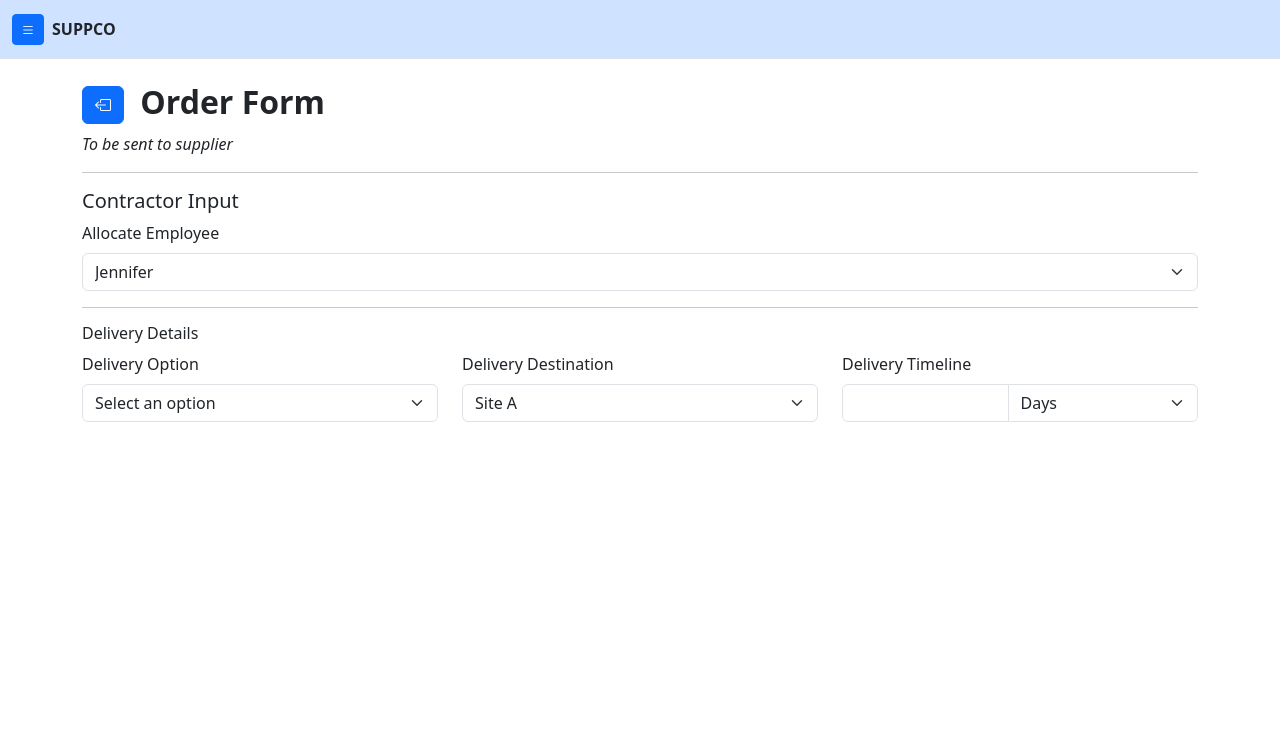
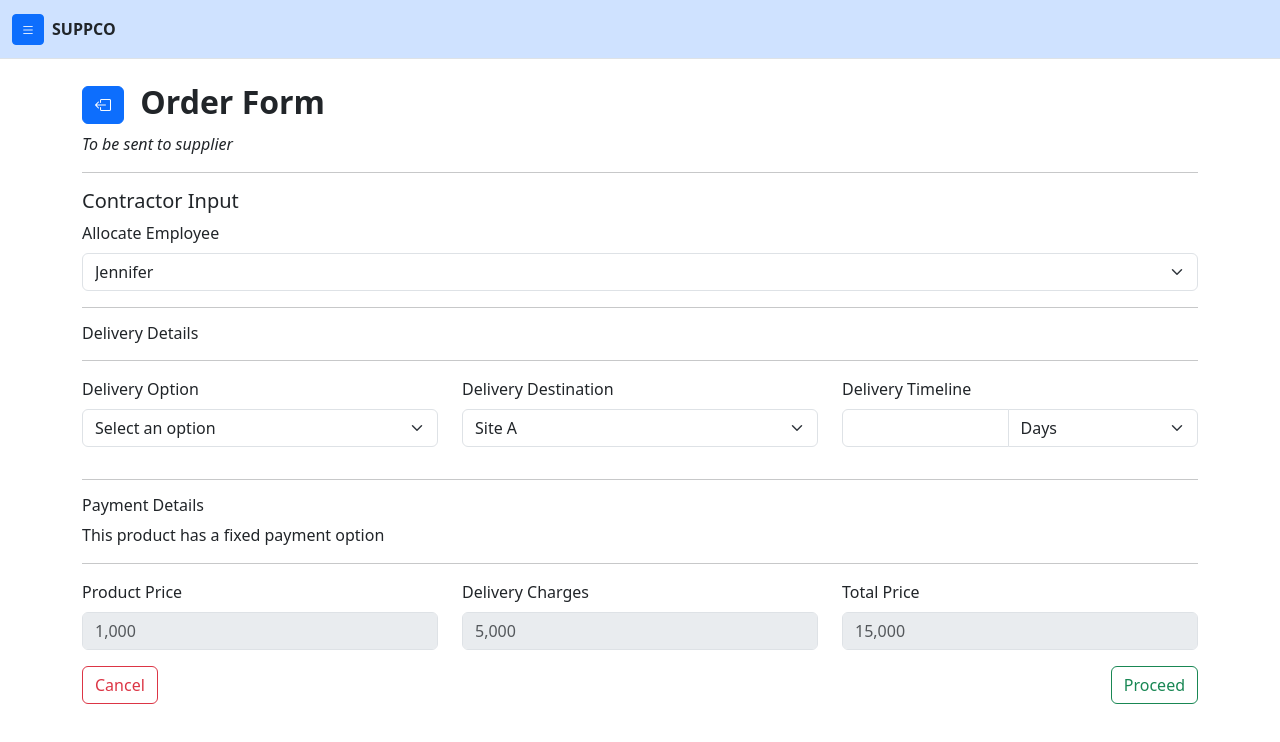
Before and after one commit to dalienst/suppco-contractor, a React (Create React App) app: page /order-form/1/aggregate in a window 1280 px wide. Shown: the top 742 px of the page. Built offline with nearby package versions, Linux system fonts and the light colour scheme.

Commit message:
complete order form

```diff
--- a/src/pages/AggregateOrderForm.jsx
+++ b/src/pages/AggregateOrderForm.jsx
@@ -48,6 +48,7 @@ function AggregateOrderForm() {
             <hr />
 
             <h6>Delivery Details</h6>
+            <hr />
             <div className="row">
               <div className="col-md-4 col-sm-12">
                 <div className="mb-3">
@@ -83,11 +84,89 @@ function AggregateOrderForm() {
                   </label>
                   <div className="input-group">
                     <input type="number" className="form-control" />
-                    <select name="timeline" id="timeline" className="form-select">
+                    <select
+                      name="timeline"
+                      id="timeline"
+                      className="form-select"
+                    >
                       <option value="days">Days</option>
                       <option value="weeks">Weeks</option>
                       <option value="months">Months</option>
                     </select>
+                  </div>
+                </div>
+              </div>
+            </div>
+
+            <hr />
+            <h6>Payment Details</h6>
+            <p>This product has a fixed payment option</p>
+            <hr />
+            <div>
+              <div className="row">
+                <div className="col-md-4 col-sm-12">
+                  <div className="mb-3">
+                    <label htmlFor="price" className="form-label">
+                      Product Price
+                    </label>
+                    <input
+                      type="number"
+                      name="price"
+                      placeholder="1,000"
+                      className="form-control"
+                      disabled
+                    />
+                  </div>
+                </div>
+
+                <div className="col-md-4 col-sm-12">
+                  <div className="mb-3">
+                    <label htmlFor="deliveryCharge" className="form-label">
+                      Delivery Charges
+                    </label>
+                    <input
+                      type="number"
+                      name="deliveryCharge"
+                      placeholder="5,000"
+                      className="form-control"
+                      disabled
+                    />
+                  </div>
+                </div>
+
+                <div className="col-md-4 col-sm-12">
+                  <div className="mb-3">
+                    <label htmlFor="totalPrice" className="form-label">
+                      Total Price
+                    </label>
+                    <input
+                      type="number"
+                      name="totalPrice"
+                      placeholder="15,000"
+                      className="form-control"
+                      disabled
+                    />
+                  </div>
+                </div>
+              </div>
+
+              <div className="mb-3">
+                <div className="d-flex align-content-center justify-content-between mb-3">
+                  <div>
+                    <Link
+                      to={`/order/${shellItemId}/aggregate`}
+                      className="btn btn-outline-danger"
+                    >
+                      Cancel
+                    </Link>
+                  </div>
+                  <div>
+                    <Link
+                      to={`/order-form/${shellItemId}/aggregate`}
+                      className="btn btn-outline-success"
+                    >
+                      Proceed
+                    </Link>
                   </div>
                 </div>
               </div>
```
